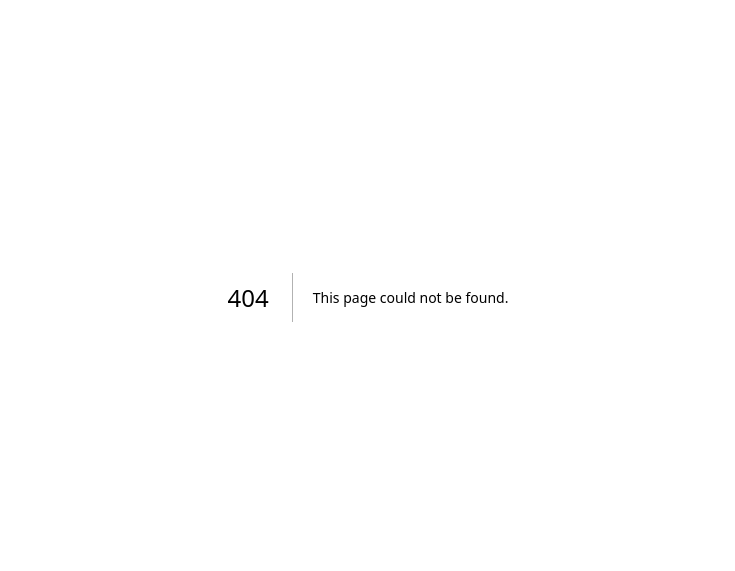
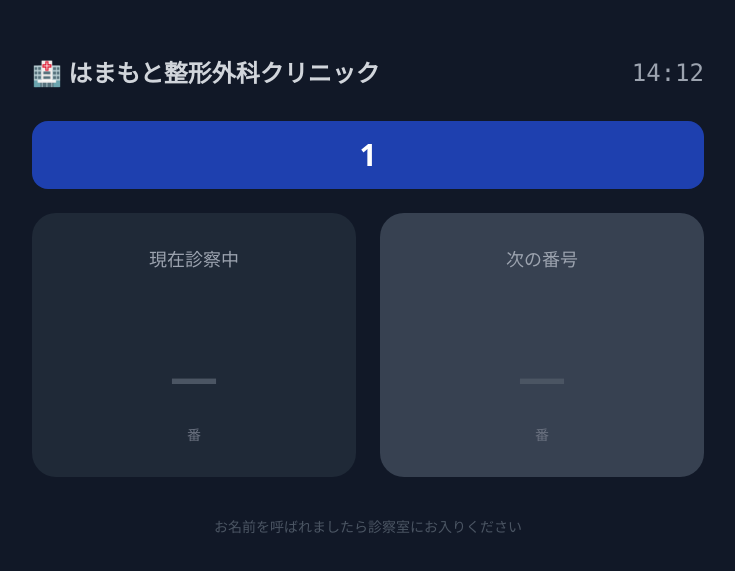
Before and after one commit to bexblog3-web/clinic-booking, a Next.js app: page /monitor/1 in a window 1280 px wide. Before the commit this address had no page. Shown: the part 103-674 px from the top of the page, without its empty margins (272-1007 px from the left). Built offline with nearby package versions, Linux system fonts and the light colour scheme; no server answers.

Commit message:
Create page.tsx

```diff
--- /dev/null
+++ b/app/monitor/[dept]/page.tsx
@@ -0,0 +1,74 @@
+'use client'
+import { useEffect, useState, useRef } from 'react'
+import { useParams } from 'next/navigation'
+
+const DEPT_LABEL: Record<string, string> = {
+  ent: '耳鼻科',
+  orthopedics: '整形外科',
+}
+
+type QueueInfo = {
+  current: number
+  next: number | null
+}
+
+export default function MonitorPage() {
+  const params = useParams()
+  const dept = params?.dept as string
+  const [info, setInfo] = useState<QueueInfo>({ current: 0, next: null })
+  const [time, setTime] = useState('')
+  const intervalRef = useRef<ReturnType<typeof setInterval> | null>(null)
+
+  const fetchQueue = async () => {
+    try {
+      const res = await fetch('/api/queue')
+      const data = await res.json()
+      if (data[dept]) setInfo(data[dept])
+    } catch { /* silent */ }
+  }
+
+  useEffect(() => {
+    fetchQueue()
+    intervalRef.current = setInterval(fetchQueue, 10000)
+    const clockInterval = setInterval(() => {
+      setTime(new Date().toLocaleTimeString('ja-JP', { hour: '2-digit', minute: '2-digit' }))
+    }, 1000)
+    return () => {
+      if (intervalRef.current) clearInterval(intervalRef.current)
+      clearInterval(clockInterval)
+    }
+  }, [dept])
+
+  return (
+    <div className="min-h-screen bg-gray-900 text-white flex flex-col items-center justify-center p-8">
+      <div className="w-full max-w-2xl mb-8 flex justify-between items-center">
+        <h1 className="text-2xl font-bold text-gray-300">🏥 はまもと整形外科クリニック</h1>
+        <span className="text-2xl font-mono text-gray-400">{time}</span>
+      </div>
+      <div className="w-full max-w-2xl mb-6">
+        <div className="bg-blue-800 rounded-2xl px-8 py-4 text-center">
+          <span className="text-3xl font-bold">{DEPT_LABEL[dept] ?? dept}</span>
+        </div>
+      </div>
+      <div className="w-full max-w-2xl grid grid-cols-2 gap-6">
+        <div className="bg-gray-800 rounded-3xl p-8 text-center">
+          <p className="text-gray-400 text-lg mb-2">現在診察中</p>
+          <div className="text-9xl font-black text-white leading-none">
+            {info.current === 0 ? <span className="text-5xl text-gray-600">—</span> : info.current}
+          </div>
+          <p className="text-gray-500 text-sm mt-4">番</p>
+        </div>
+        <div className="bg-gray-700 rounded-3xl p-8 text-center">
+          <p className="text-gray-400 text-lg mb-2">次の番号</p>
+          <div className="text-9xl font-black text-yellow-300 leading-none">
+            {info.next === null ? <span className="text-5xl text-gray-600">—</span> : info.next}
+          </div>
+          <p className="text-gray-500 text-sm mt-4">番</p>
+        </div>
+      </div>
+      <div className="mt-10 text-gray-600 text-sm">
+        お名前を呼ばれましたら診察室にお入りください
+      </div>
+    </div>
+  )
+}
```
